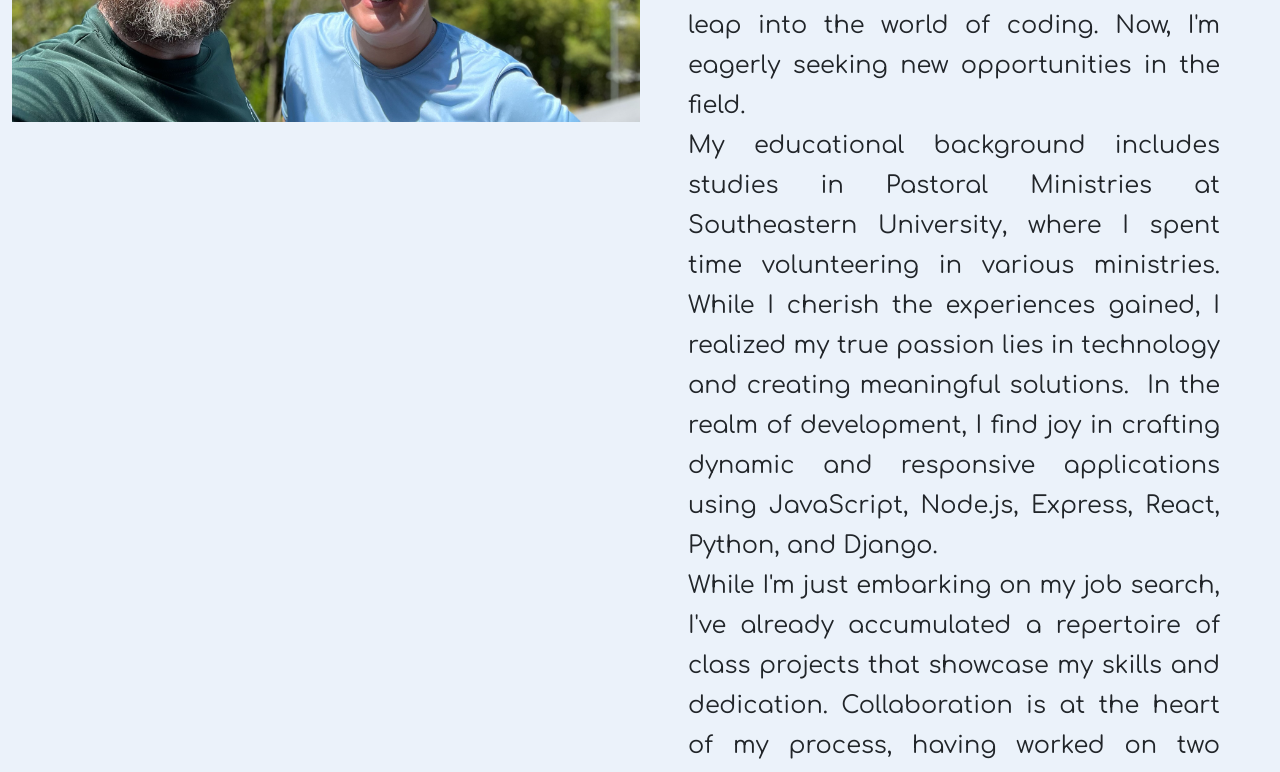
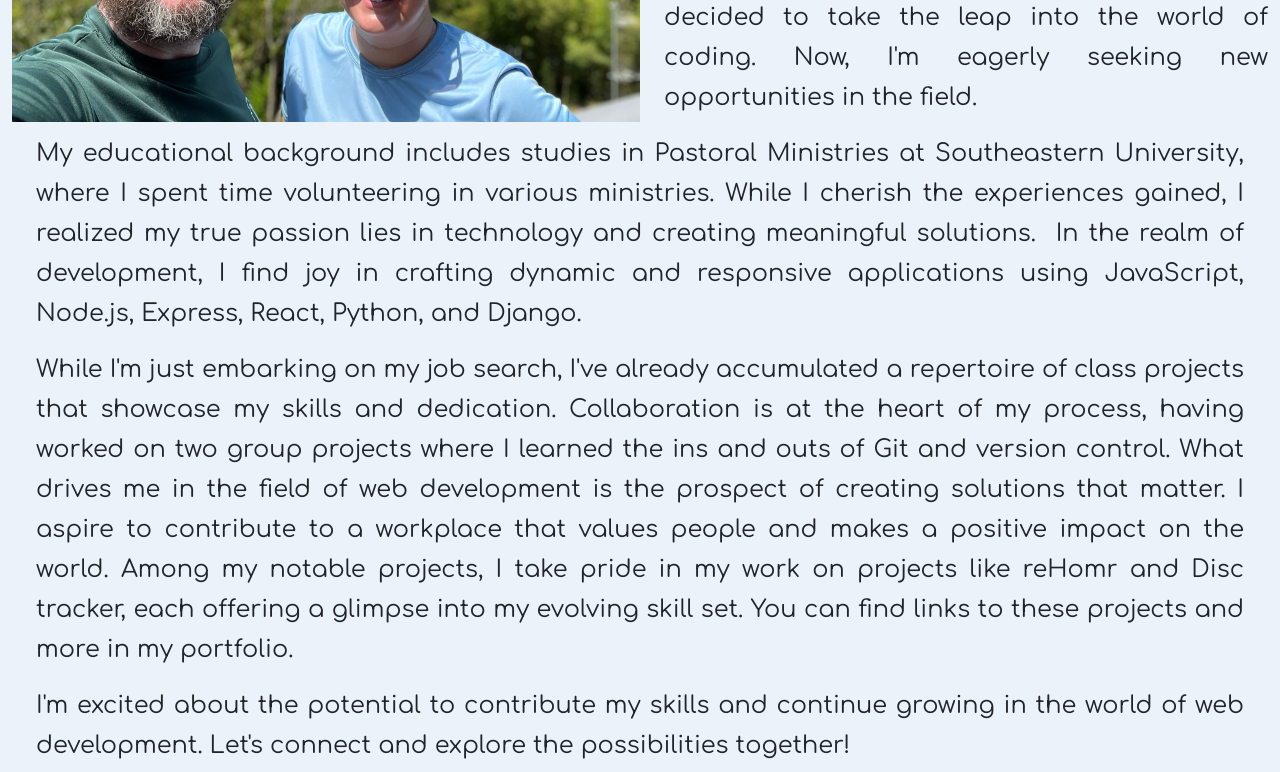
Before and after one commit to zacharyswanmitchell/portfolio-site, a React (Create React App) app: page /about in a window 1280 px wide. Shown: the part 500-1272 px from the top of the page. Built offline with nearby package versions, Linux system fonts and the light colour scheme; a web font is replaced by a local one.

Commit message:
Layout for about page

```diff
--- a/src/pages/AboutPage/AboutPage.css
+++ b/src/pages/AboutPage/AboutPage.css
@@ -1,28 +1,23 @@
 .about-container {
-    /* text-align: justify; */
 	display: grid;
 	grid-template-columns: 1fr 1fr;
 	grid-template-rows: 1fr;
 }
 
-.about-brand h1{
+.about-brand,h1 {
+
 	font-size: 4rem;
 }
 
-image {
-    width: 100%;
-    height: 100%;
-    object-fit: cover;
-}
-
-.about-copy p{
-    padding: 0px 2em 0px 2em;
-    margin: 0px 0px 0px 0px;
+.about-copy {
+	padding: 3em 0em 0px 1em;
 	text-align: justify;
 	font-size: 1.5rem;
 	line-height: 2.5rem;
 }
-.about-brand p{
+.about-copy-cont {
+    grid-column: auto / span 2;
+    padding: 0px 1em 0px 1em;
 	text-align: justify;
 	font-size: 1.5rem;
 	line-height: 2.5rem;
--- a/src/pages/AboutPage/AboutPage.jsx
+++ b/src/pages/AboutPage/AboutPage.jsx
@@ -21,7 +21,9 @@
 						decided to take the leap into the world of coding. Now, I'm eagerly
 						seeking new opportunities in the field.
 					</p>
-					<p>
+				</div>
+				<div className="about-copy-cont">
+				<p>
 						My educational background includes studies in Pastoral Ministries at
 						Southeastern University, where I spent time volunteering in various
 						ministries. While I cherish the experiences gained, I realized my
```
Lines whose indentation alone changed are shown as unchanged.
